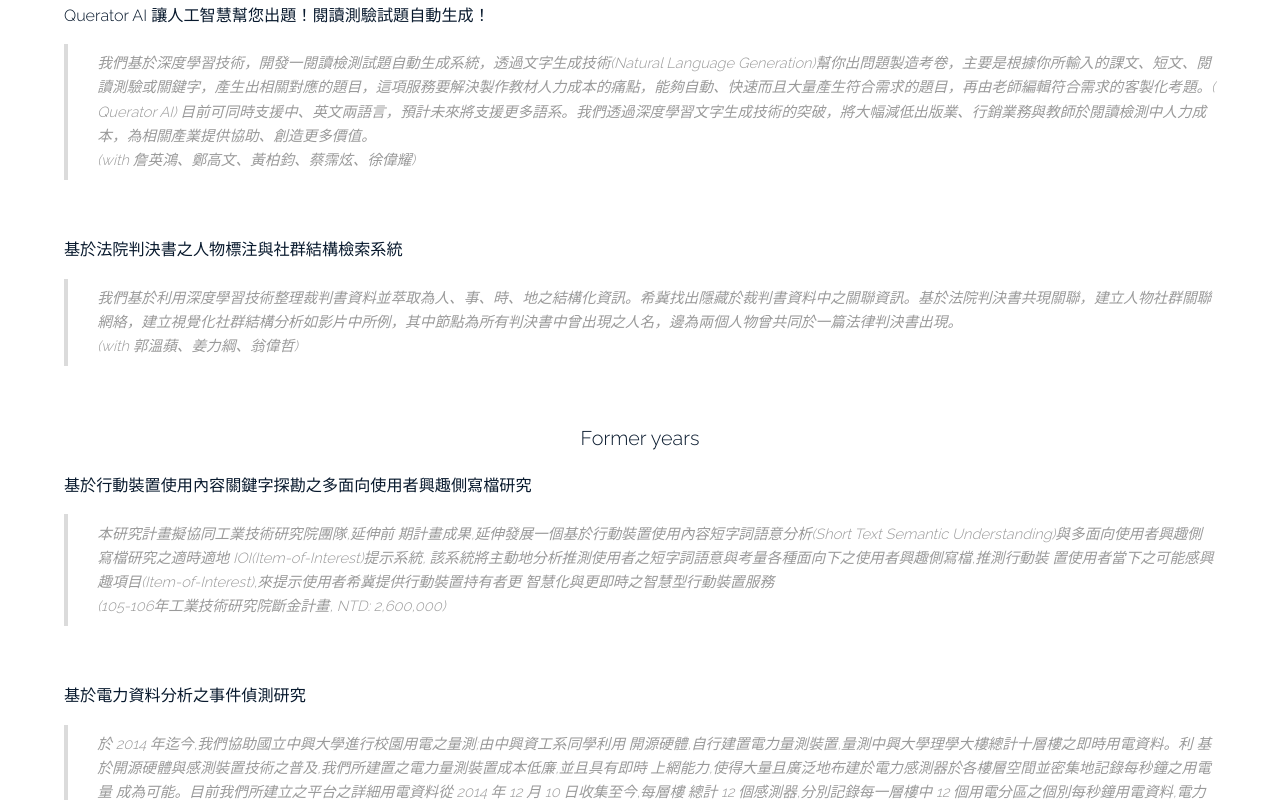
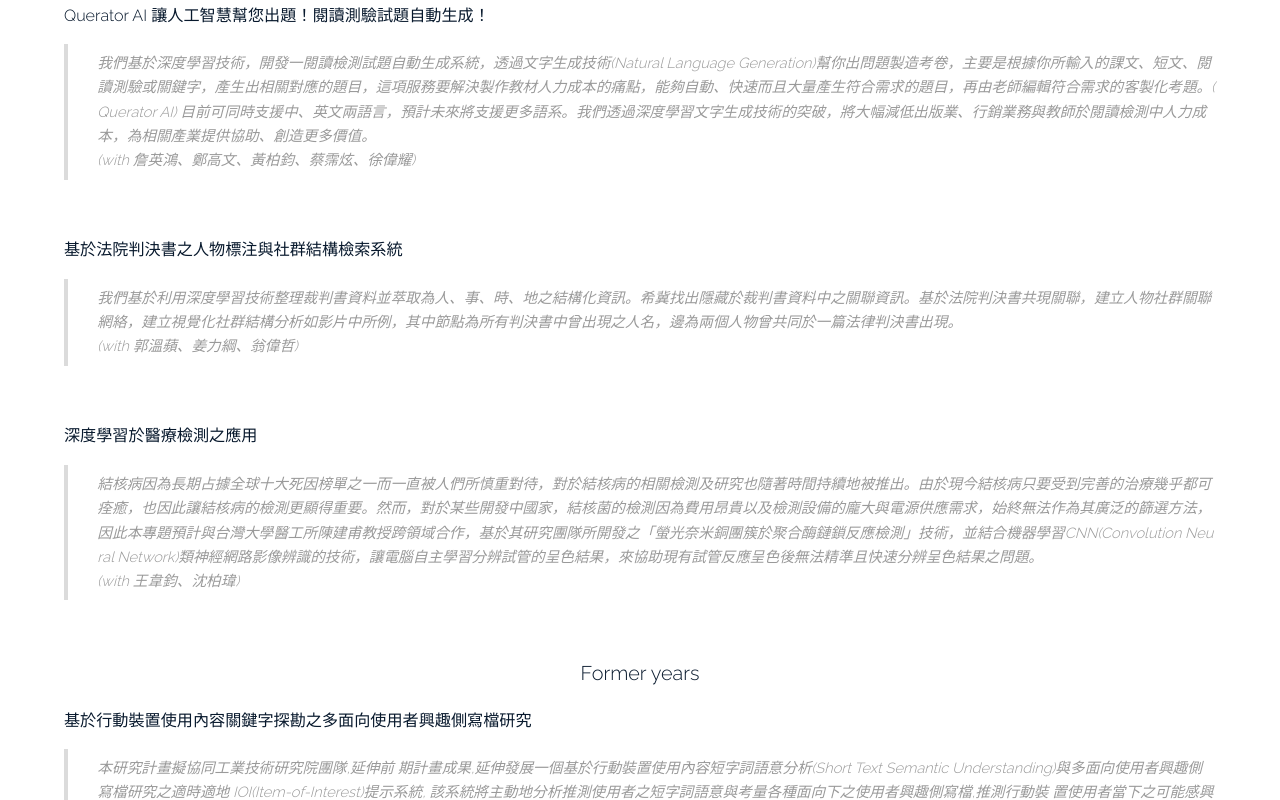
Before and after one commit to NCHU-NLP-Lab/nchu-nlp-lab.github.io, a website: page src/index.html in a window 1280 px wide. Shown: the part 3265-4065 px from the top of the page. Drawn offline with Linux system fonts and the light colour scheme.

Commit message:
update website content

```diff
--- a/src/index.html
+++ b/src/index.html
@@ -119,7 +119,7 @@
                 <div class="image round">
                     <img src="images/chl.jpg"/>
                 </div>
-                <a target="_blank" href="https://github.com/voidful" style="color: white"><h3>鍾浩霖</h3></a>
+                <a target="_blank" href="https://github.com/voidful" style="color: white"><h3>Eric Lam</h3></a>
                 <p></p>
             </div>
             <div class="box person">
@@ -213,11 +213,17 @@
             <blockquote>
                 我們基於利用深度學習技術整理裁判書資料並萃取為人、事、時、地之結構化資訊。希冀找出隱藏於裁判書資料中之關聯資訊。基於法院判決書共現關聯，建立人物社群關聯網絡，建立視覺化社群結構分析如影片中所例，其中節點為所有判決書中曾出現之人名，邊為兩個人物曾共同於一篇法律判決書出現。<br>(with 郭溫蘋、姜力綱、翁偉哲)
             </blockquote>
-
-        </header>
-            <h3>Former years</h3>
         </header>
 
+        <header class="align-left">
+            <h4>深度學習於醫療檢測之應用</h4>
+            <blockquote>
+                結核病因為長期占據全球十大死因榜單之一而一直被人們所慎重對待，對於結核病的相關檢測及研究也隨著時間持續地被推出。由於現今結核病只要受到完善的治療幾乎都可痊癒，也因此讓結核病的檢測更顯得重要。然而，對於某些開發中國家，結核菌的檢測因為費用昂貴以及檢測設備的龐大與電源供應需求，始終無法作為其廣泛的篩選方法，因此本專題預計與台灣大學醫工所陳建甫教授跨領域合作，基於其研究團隊所開發之「螢光奈米銅團簇於聚合酶鏈鎖反應檢測」技術，並結合機器學習CNN(Convolution Neural Network)類神經網路影像辨識的技術，讓電腦自主學習分辨試管的呈色結果，來協助現有試管反應呈色後無法精準且快速分辨呈色結果之問題。<br>(with 王韋鈞、沈柏瑋)
+            </blockquote>
+        </header>
+
+        <h3>Former years</h3>
+        </header>
         <header class="align-left">
             <h4>基於行動裝置使用內容關鍵字探勘之多面向使用者興趣側寫檔研究</h4>
             <blockquote>
```
